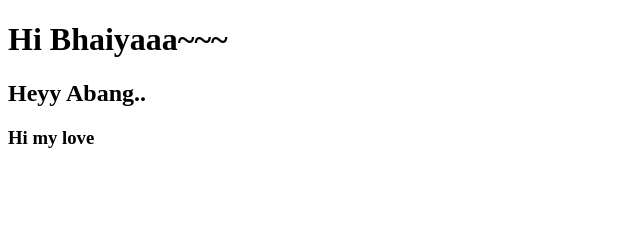
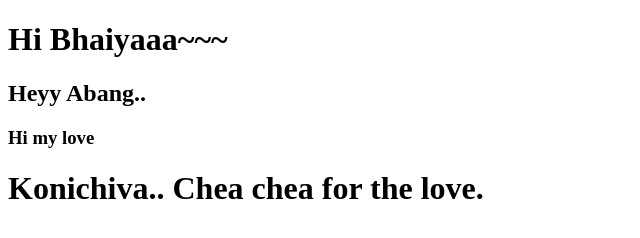
Before and after one commit to lukeckk/donut, a plain HTML site: page index.html in a window 1280 px wide. Shown: the whole page, without its empty margins (0-640 px from the left). Drawn offline with Linux system fonts and the light colour scheme.

Commit message:
my 2nd change

```diff
--- a/index.html
+++ b/index.html
@@ -11,6 +11,7 @@
     <h1>Hi Bhaiyaaa~~~</h1>
     <h2>Heyy Abang.. </h2>
     <h3>Hi my love</h3>
+    <h1>Konichiva.. Chea chea for the love. </h1>
 
 </body>
 </html>
```
